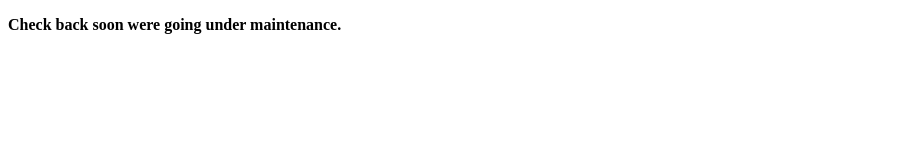
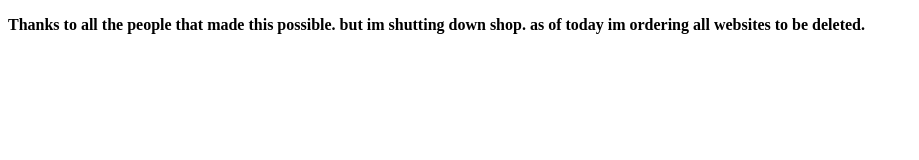
Before and after one commit to SnowDev9099/Cygg, a plain HTML site: page index.html in a window 1280 px wide. Shown: the whole page, without its empty margins (0-919 px from the left). Drawn offline with Linux system fonts and the light colour scheme.

Commit message:
Update index.html

```diff
--- a/index.html
+++ b/index.html
@@ -2,7 +2,7 @@
 <html>
 <body>
 
-<p><b/>Check back soon were going under maintenance.</b></p>
+<p><b/>Thanks to all the people that made this possible. but im shutting down shop. as of today im ordering all websites to be deleted.</b></p>
 
 </body>
 </html>
```
